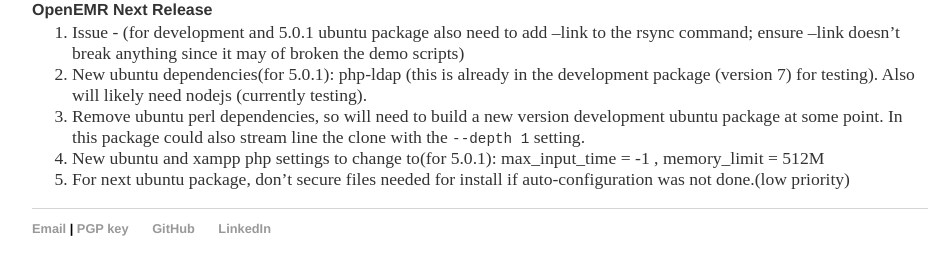
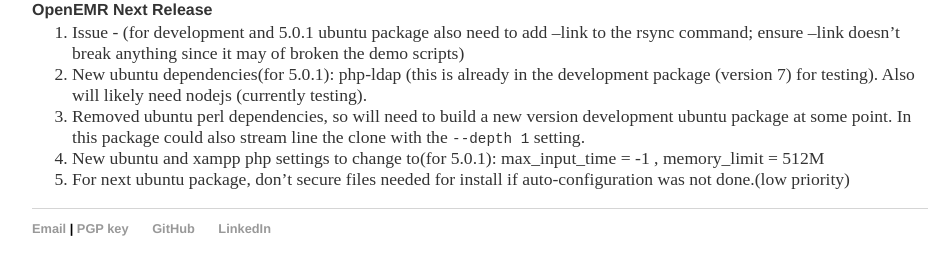
Before and after one commit to bradymiller/bradymiller.github.io, a Jekyll site: the page built from todo/index.md, in a window 1280 px wide and 900 px high, scrolled down 1699 px. Shown: the part 604-879 px from the top of the window, without its empty margins (160-1112 px from the left). Built offline with Jekyll 4.4.1, drawn with Linux system fonts in a browser that asks for light colours; our own code applies the rules of GitHub Pages for plain Markdown files.

Commit message:
Update index.md

```diff
--- a/todo/index.md
+++ b/todo/index.md
@@ -98,6 +98,6 @@
 ### OpenEMR Next Release
 1. Issue - (for development and 5.0.1 ubuntu package also need to add --link to the rsync command; ensure --link doesn't break anything since it may of broken the demo scripts)
 1. New ubuntu dependencies(for 5.0.1): php-ldap (this is already in the development package (version 7) for testing). Also will likely need nodejs (currently testing).
-1. Remove ubuntu perl dependencies, so will need to build a new version development ubuntu package at some point. In this package could also stream line the clone with the `--depth 1` setting.
+1. Removed ubuntu perl dependencies, so will need to build a new version development ubuntu package at some point. In this package could also stream line the clone with the `--depth 1` setting.
 1. New ubuntu and xampp php settings to change to(for 5.0.1): max_input_time = -1 , memory_limit = 512M
 1. For next ubuntu package, don't secure files needed for install if auto-configuration was not done.(low priority)
```
